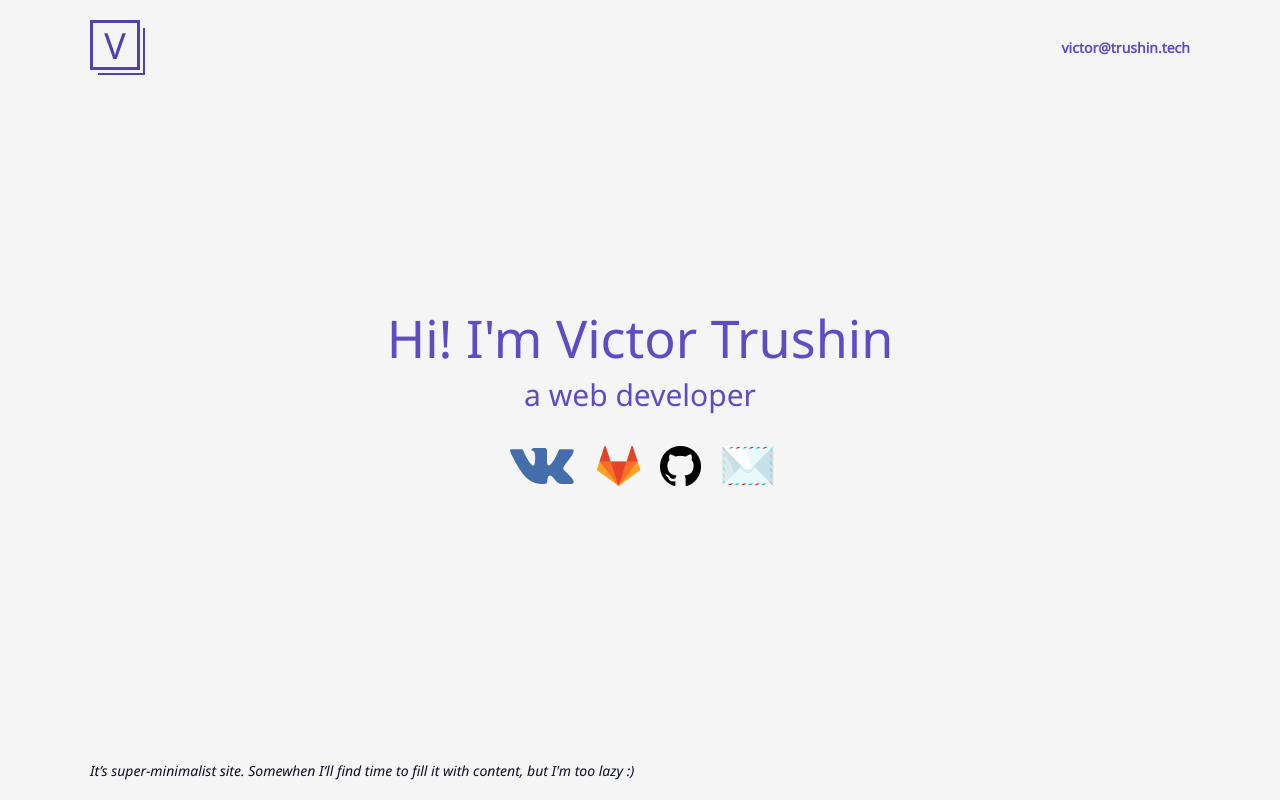
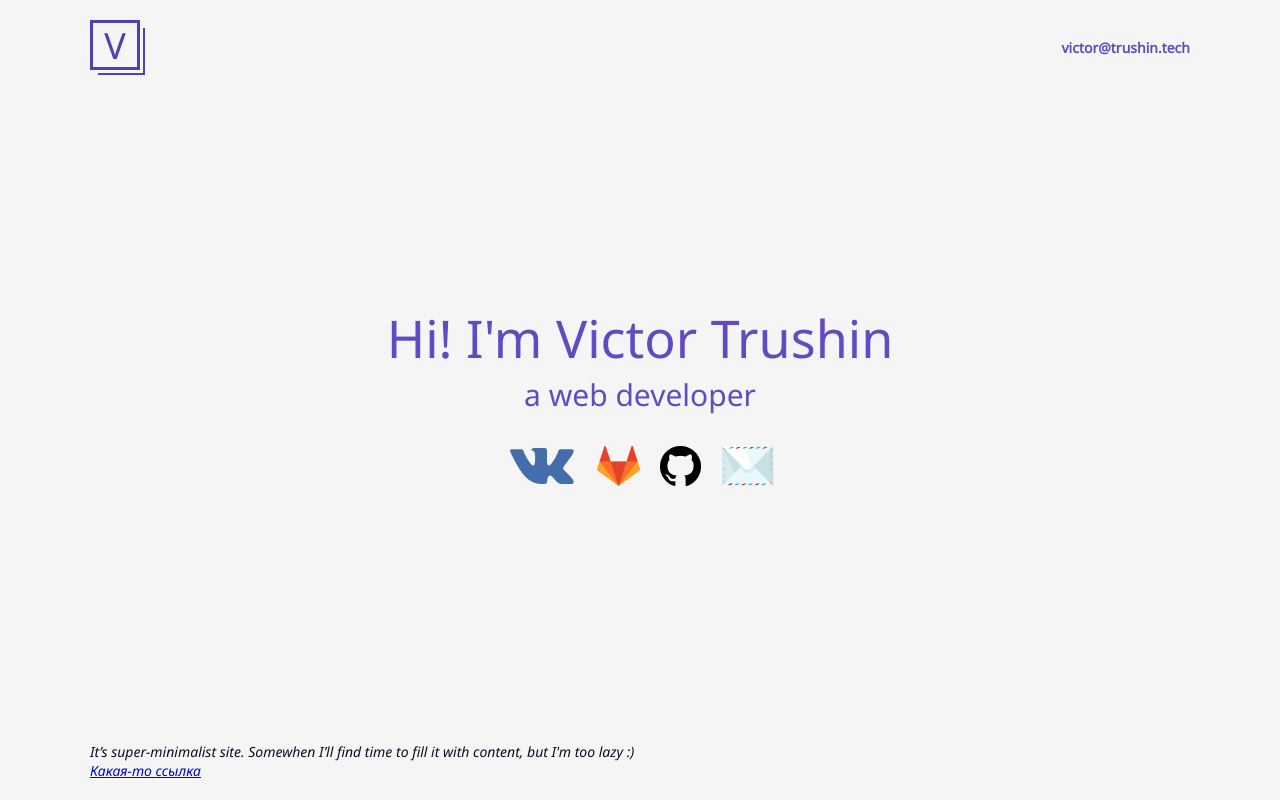
Before and after one commit to v1996-96/v1996-96.github.io, a plain HTML site: page index.html in a window 1280 px wide. Drawn offline with Linux system fonts and the light colour scheme.

Commit message:
Added new link

```diff
--- a/index.html
+++ b/index.html
@@ -42,6 +42,7 @@
     <footer>
         <div class="wrap">
             <p>It’s super-minimalist site. Somewhen I’ll find time to fill it with content, but I'm too lazy :)</p>
+            <a href="intent://1/p2p/feed#Intent;scheme=ru.avito;package=com.avito.android;S.browser_fallback_url=https%3A%2F%2Fwww.avito.ru%2Ffavorite-sellers;end">Какая-то ссылка</a>
         </div>
     </footer>
 
```
Also changed, not shown: 1 other file.
